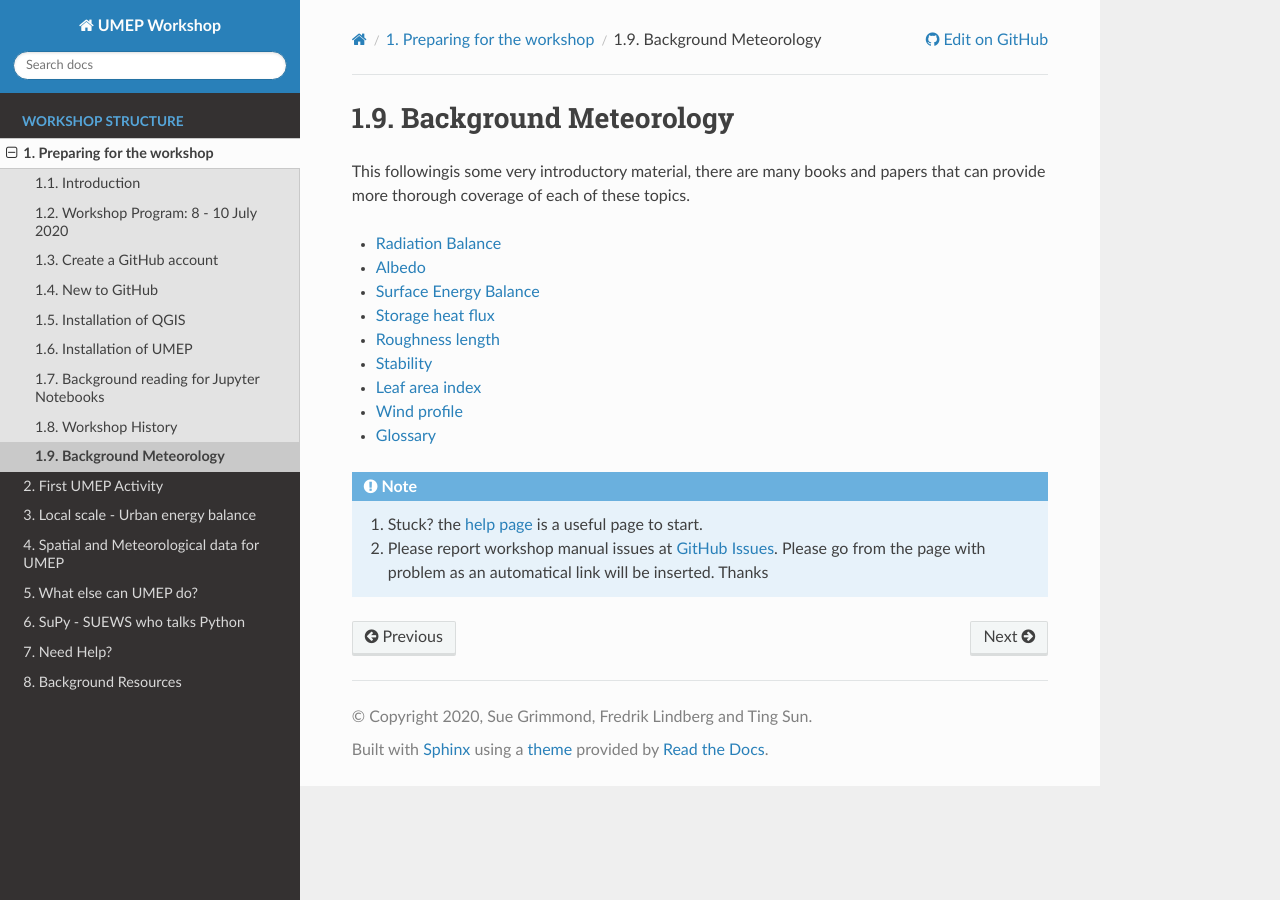
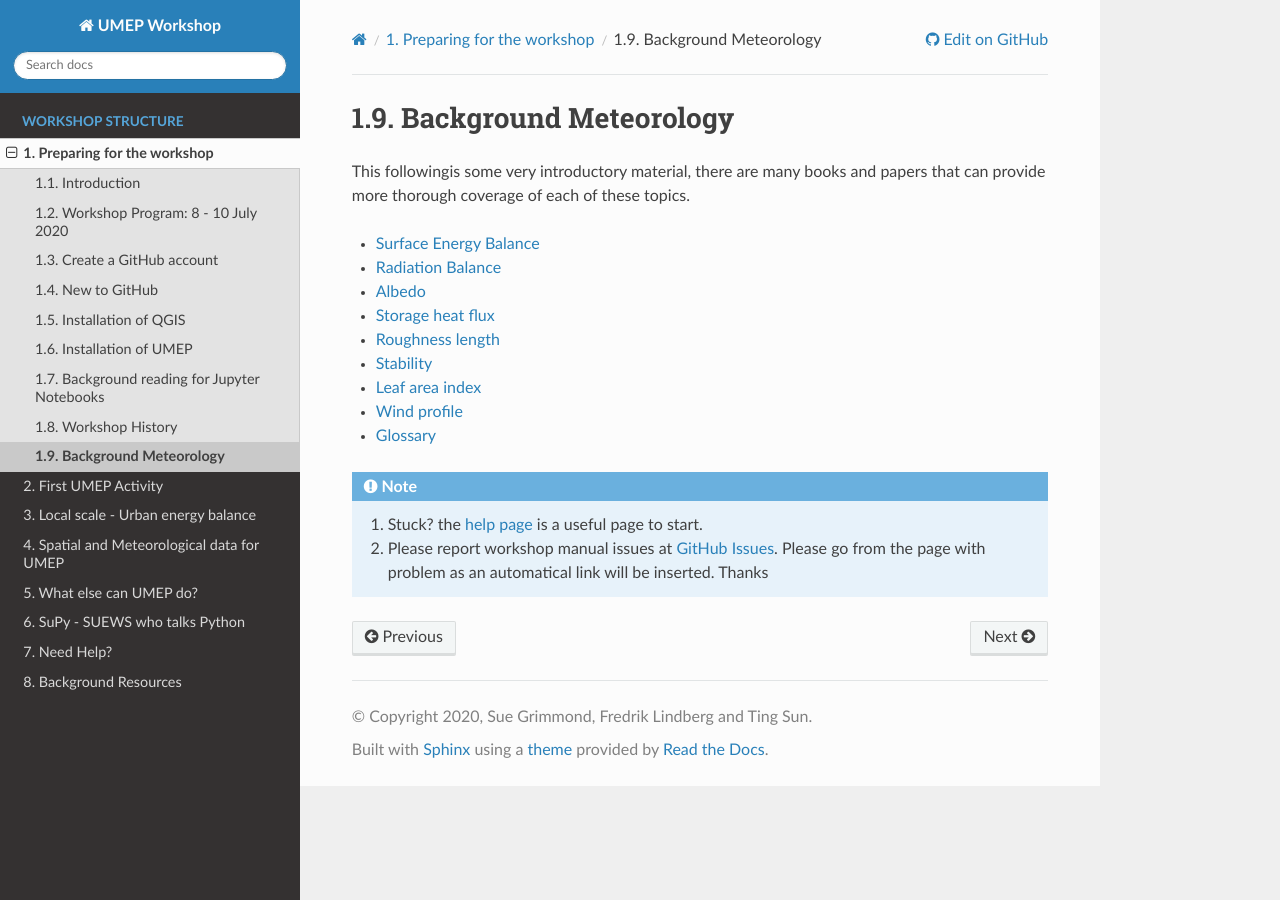
Before and after one commit to Urban-Meteorology-Reading/UMEP-Workshop, a Sphinx documentation site: the page built from source/BackGroundMet/BGM0.rst, in a window 1280 px wide. Built offline with Sphinx 7.4.7 and the Read the Docs theme 2.0.0, drawn with Linux system fonts in a browser that asks for light colours.

```diff
--- a/source/BackGroundMet/BGM0.rst
+++ b/source/BackGroundMet/BGM0.rst
@@ -6,9 +6,9 @@ Background Meteorology
 This followingis some very introductory material, there are many books and papers that can provide more thorough coverage of each of these topics.
 
 
+- `Surface Energy Balance <SEB>`
 - `Radiation Balance <radB>`
 - `Albedo <albedo>`
-- `Surface Energy Balance <SEB>`
 - `Storage heat flux <QS>`
 - `Roughness length <roughness>`
 - `Stability <stab>`
```
